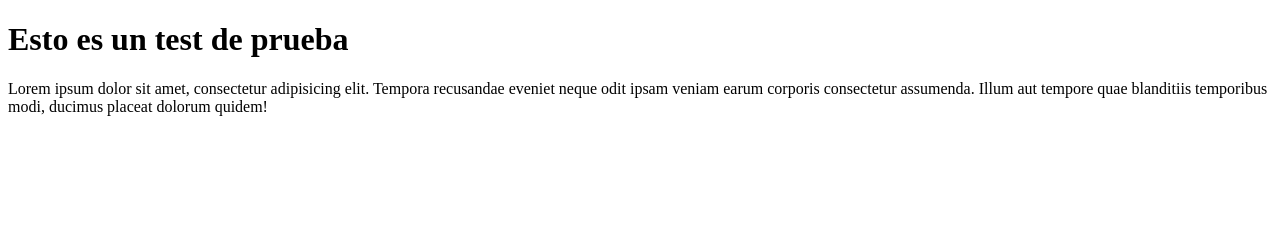
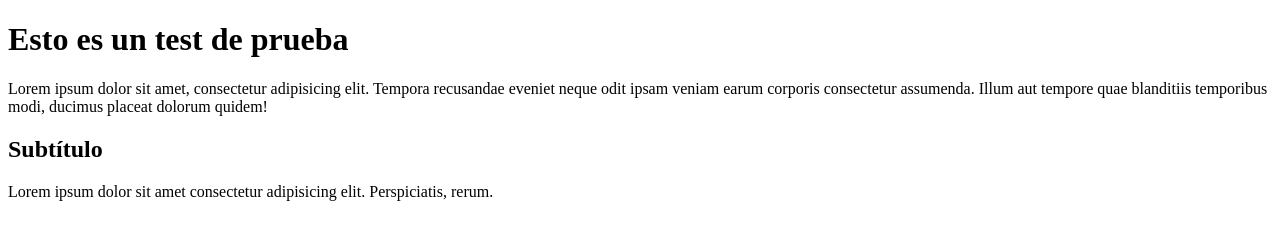
Before and after one commit to FacuEde/borrador, a plain HTML site: page index.html in a window 1280 px wide. Drawn offline with Linux system fonts and the light colour scheme.

Commit message:
carga de rama

```diff
--- a/index.html
+++ b/index.html
@@ -14,5 +14,11 @@
       assumenda. Illum aut tempore quae blanditiis temporibus modi, ducimus
       placeat dolorum quidem!
     </p>
+
+    <h2>Subtítulo</h2>
+    <p>
+      Lorem ipsum dolor sit amet consectetur adipisicing elit. Perspiciatis,
+      rerum.
+    </p>
   </body>
 </html>
```
